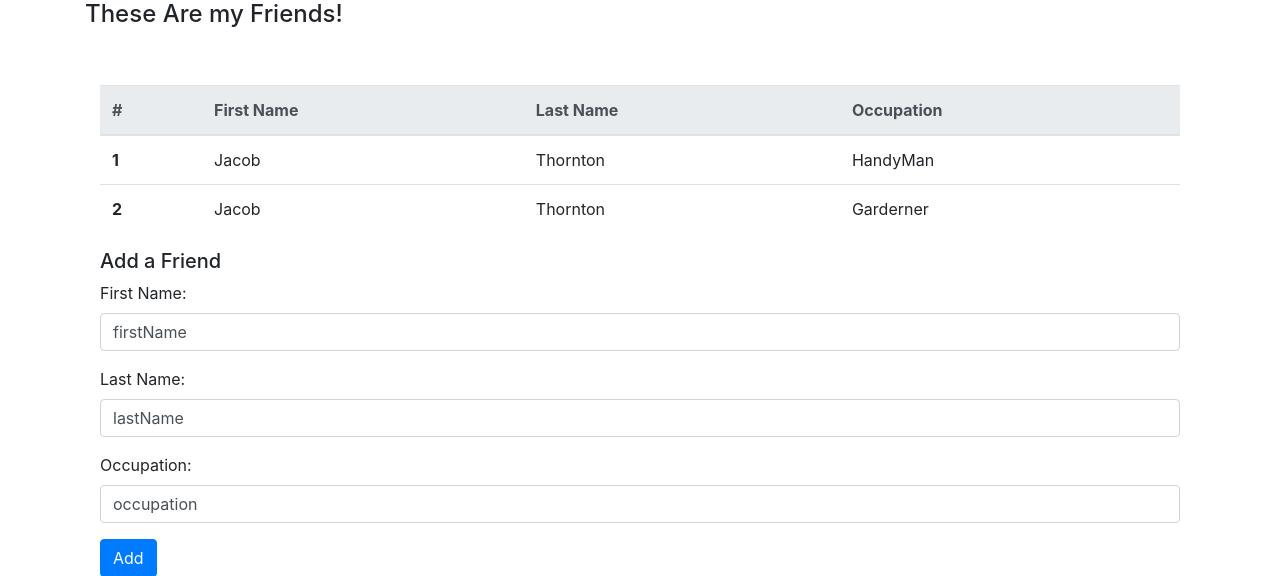
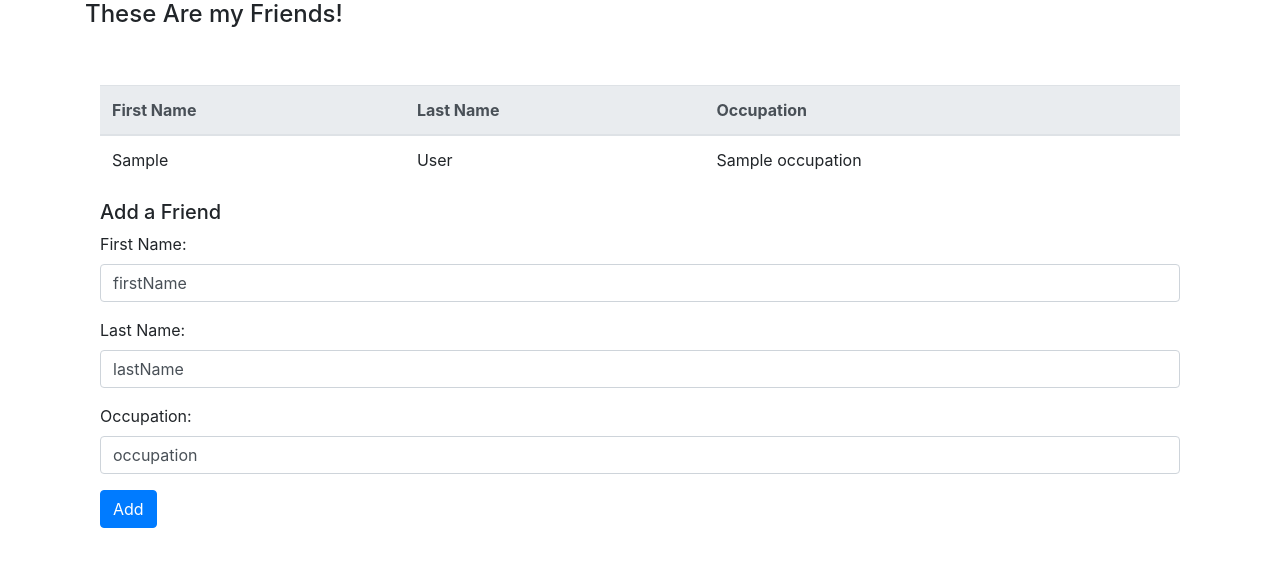
Before and after one commit to Python-November-2018/harshul-laiwala-Py1, a Flask app: template 04-flask_mysql/02-required/02-c_and_r_friends/templates/index.html in a window 1280 px wide. Shown: the top 576 px of the page. Run offline with Flask 2, Linux system fonts and the light colour scheme; the template is opened without the code that fills it: most values are stand-ins (such as "Sample title", 1, 10 or a date in 2020); some libraries are stand-ins or nearby versions.

Commit message:
c and r friends

```diff
--- a/04-flask_mysql/02-required/02-c_and_r_friends/server.py
+++ b/04-flask_mysql/02-required/02-c_and_r_friends/server.py
@@ -7,15 +7,16 @@ db_name = 'crfriends'
 
 @app.route('/')
 def index():
-    my_sql=connectToMySQL(db_name)
-    query_result = "SELECT * from friends;"
+    mysql=connectToMySQL(db_name)
+    query = "SELECT * from friends;"
+    query_result = mysql.query_db(query)
     return render_template('index.html', friends=query_result)
 
 
 @app.route('/addFriend', methods=['POST'])
 def addFriend():
     print(request.form)
-    my_sql=connectToMySQL(db_name)
+    mysql=connectToMySQL(db_name)
     query="INSERT INTO friends (first_name, last_name, occupation, created_at, updated_at) VALUES (%(first_name)s,%(last_name)s,%(occupation)s,now(),now());"
     data={
         'first_name':request.form['firstName'],
--- a/04-flask_mysql/02-required/02-c_and_r_friends/templates/index.html
+++ b/04-flask_mysql/02-required/02-c_and_r_friends/templates/index.html
@@ -16,24 +16,19 @@
         <div class="container" id="friendTable">
             <table class="table">
                 <thead class="thead-light">
-                    <th scope="col">#</th>
+
                     <th scope="col">First Name</th>
                     <th scope="col">Last Name</th>
                     <th scope="col">Occupation</th>
                 </thead>
                 <tbody>
-                    <tr>
-                        <th scope="row">1</th>
-                        <td>Jacob</td>
-                        <td>Thornton</td>
-                        <td>HandyMan</td>
-                    </tr>
-                    <tr>
-                        <th scope="row">2</th>
-                        <td>Jacob</td>
-                        <td>Thornton</td>
-                        <td>Garderner</td>
-                    </tr>
+                    {% for friend in friends %}
+                        <tr scope="row">
+                            <td>{{ friend['first_name'] }}</td>
+                            <td>{{ friend['last_name'] }}</td>
+                            <td>{{ friend['occupation'] }}</td>
+                        </tr>
+                    {% endfor %}
                 </tbody>
                 <br>
             </table>
```
